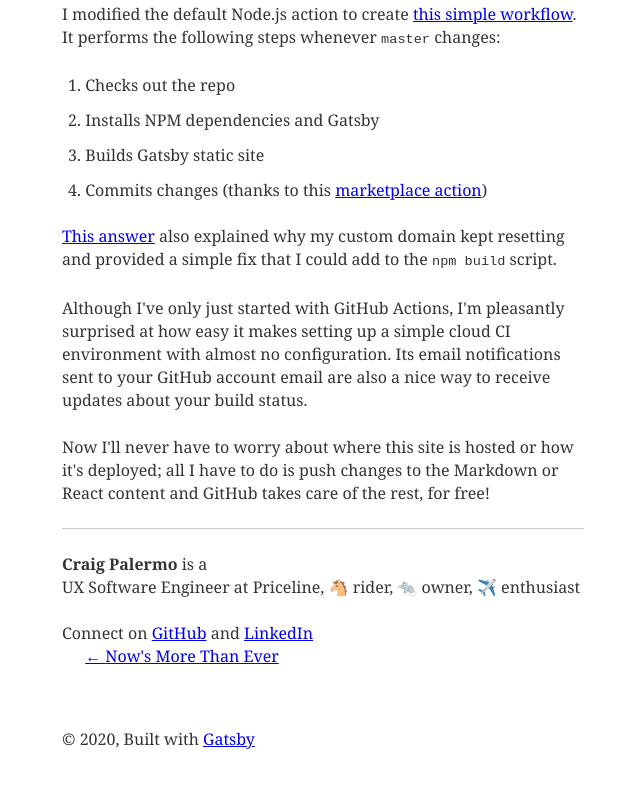
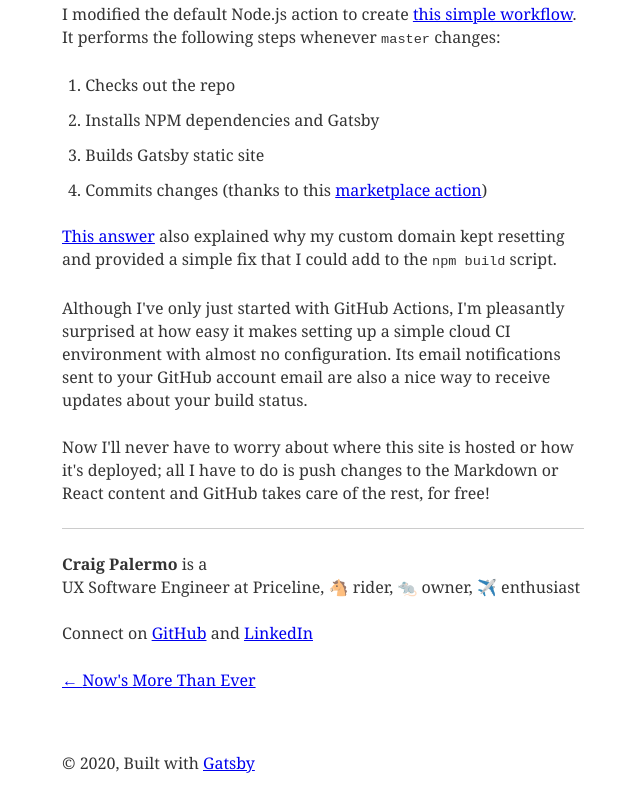
Before and after one commit to unscsprt/unscsprt.github.io, a Gatsby site: page /building-this-site-with-github-actions/ in a window 1280 px wide. Shown: the part 526-1336 px from the top of the page, without its empty margins (317-957 px from the left). Before the commit the page ends 1312 px from the top, so only its background shows below. Built offline with nearby package versions, Linux system fonts and the light colour scheme; Gatsby itself is replaced by a stand-in of ours; some packages are replaced by stand-ins of ours; what typography-theme-ocean-beach would draw is missing.

Commit message:
Fix nav styling

```diff
--- a/src/templates/blog-post.js
+++ b/src/templates/blog-post.js
@@ -56,6 +56,8 @@ const BlogPostTemplate = ({ data, pageContext, location }) => {
             justifyContent: `space-between`,
             listStyle: `none`,
             padding: 0,
+            marginTop: '24px',
+            marginLeft: 0
           }}
         >
           <li>
```
